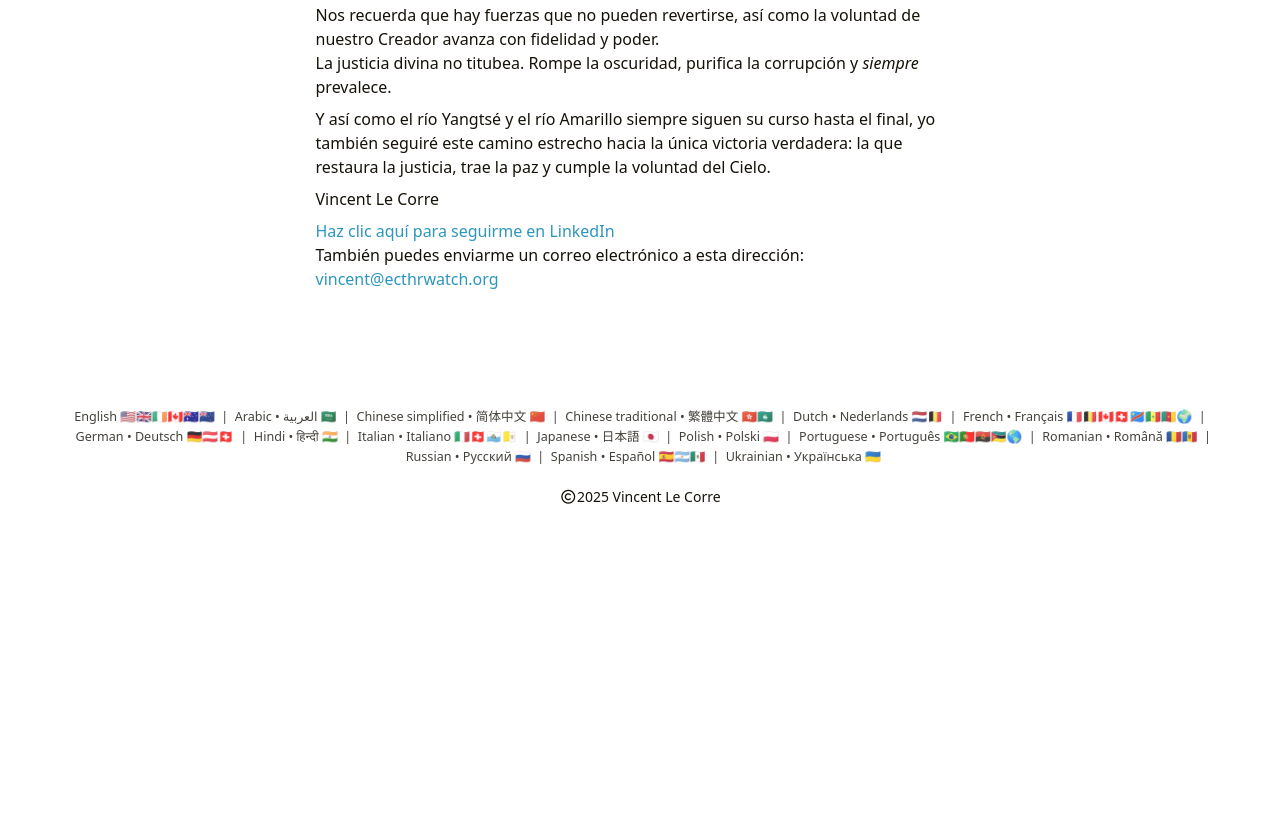
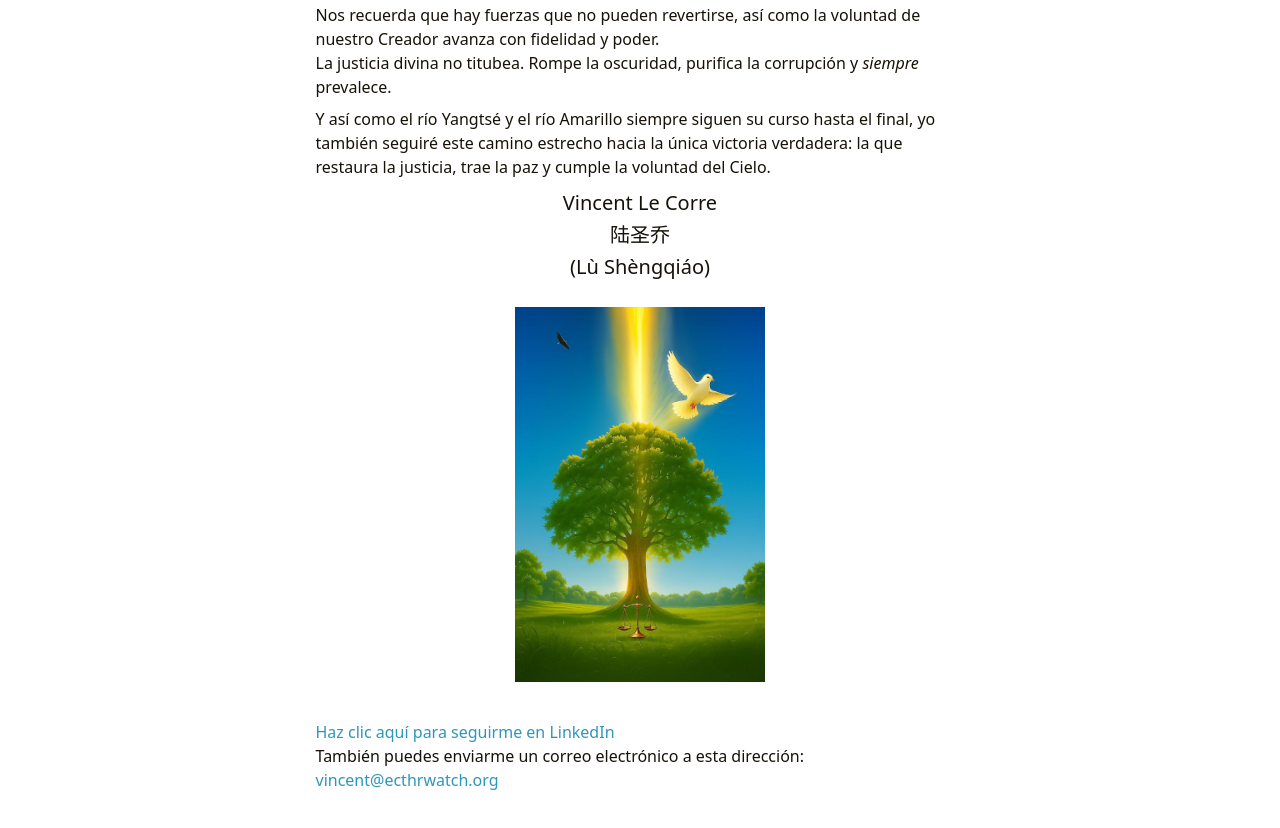
Before and after one commit to ecthrwatch/es.vincentlecorre.org, a plain HTML site: page index.html in a window 1280 px wide. Shown: the part 1908-2736 px from the top of the page. Before the commit the page ends 2447 px from the top, so only its background shows below. Drawn offline with nearby package versions, Linux system fonts and the light colour scheme; some packages are replaced by stand-ins of ours.

Commit message:
Commit message.

```diff
--- a/custom.css
+++ /dev/null
@@ -1,5 +0,0 @@
-/* Force square avatar image */
-.home .home-profile .home-avatar img {
-  border-radius: 0 !important;
-  -webkit-border-radius: 0 !important;
-}
--- a/index.html
+++ b/index.html
@@ -187,7 +187,54 @@ Un antiguo proverbio chino expresa esta misma fuerza incontenible:</p>
 <p>Nos recuerda que hay fuerzas que no pueden revertirse, así como la voluntad de nuestro Creador avanza con fidelidad y poder.<br>
 La justicia divina no titubea. Rompe la oscuridad, purifica la corrupción y <em>siempre</em> prevalece.</p>
 <p>Y así como el río Yangtsé y el río Amarillo siempre siguen su curso hasta el final, yo también seguiré este camino estrecho hacia la única victoria verdadera: la que restaura la justicia, trae la paz y cumple la voluntad del Cielo.</p>
-<p>Vincent Le Corre</p>
+<div style="text-align: center; font-size: 1.25em; line-height: 1.6;">
+Vincent Le Corre<br>
+陆圣乔<br>
+(Lù Shèngqiáo)<br>
+</div>
+<!-- Spacer div for consistent vertical spacing -->
+<div style="height: 1.5em;"></div>
+<div style="text-align: center;">
+
+
+
+
+
+
+
+
+
+
+
+
+
+
+
+
+
+
+
+
+
+
+
+
+
+
+  <img
+    src="/images/TreeOfLight_Justice_EagleDove_Final_vlc002_hu_879f74566234cfac.jpg"
+    srcset="/images/TreeOfLight_Justice_EagleDove_Final_vlc002_hu_1f92c5901db804b5.jpg 400w, /images/TreeOfLight_Justice_EagleDove_Final_vlc002_hu_879f74566234cfac.jpg 800w, /images/TreeOfLight_Justice_EagleDove_Final_vlc002_hu_4390f048958ab3ac.jpg 1200w"
+    sizes="100vw"
+    alt=""
+    class=""
+    style="max-width: 250px; width: 100%; height: auto;"
+    loading="lazy"
+    decoding="async">
+
+
+</div>
+<!-- Spacer div for consistent vertical spacing -->
+<div style="height: 1.5em;"></div>
 <p>
   <a href="https://www.linkedin.com/in/x-v-france">Haz clic aquí para seguirme en LinkedIn</a><br/>
   También puedes enviarme un correo electrónico a esta dirección: <a href="mailto:vincent@ecthrwatch.org">vincent@ecthrwatch.org</a>
```
Also changed, not shown: avatar.png (deleted), favicon2 copy.ico (deleted), images/avatar-blue-color-shirt-512px-512px_hu_8f8fdd04d2b85ac.jpg (deleted), images/avatar-blue-color-shirt-512px-512px_hu_a12b8ecd8e4aaf5.jpg (deleted), images/avatar-blue-color-shirt-512px-512px_hu_b8f6bfa03285518c.jpg (deleted), images/avatar-blue-color-shirt_hu_cf769d6366803254.png (deleted), images/avatar-blue-color-shirt_hu_e41526c8b9cfb38e.png (deleted), images/avatar-blue-color-shirt_hu_f495b726adf038da.png (deleted), images/avatar-jade-color-shirt_hu_51805af62d9543c8.png (deleted), images/avatar-white-color-shirt_hu_b43bc72c3d8ff6fa.png (deleted), 8 other files.
